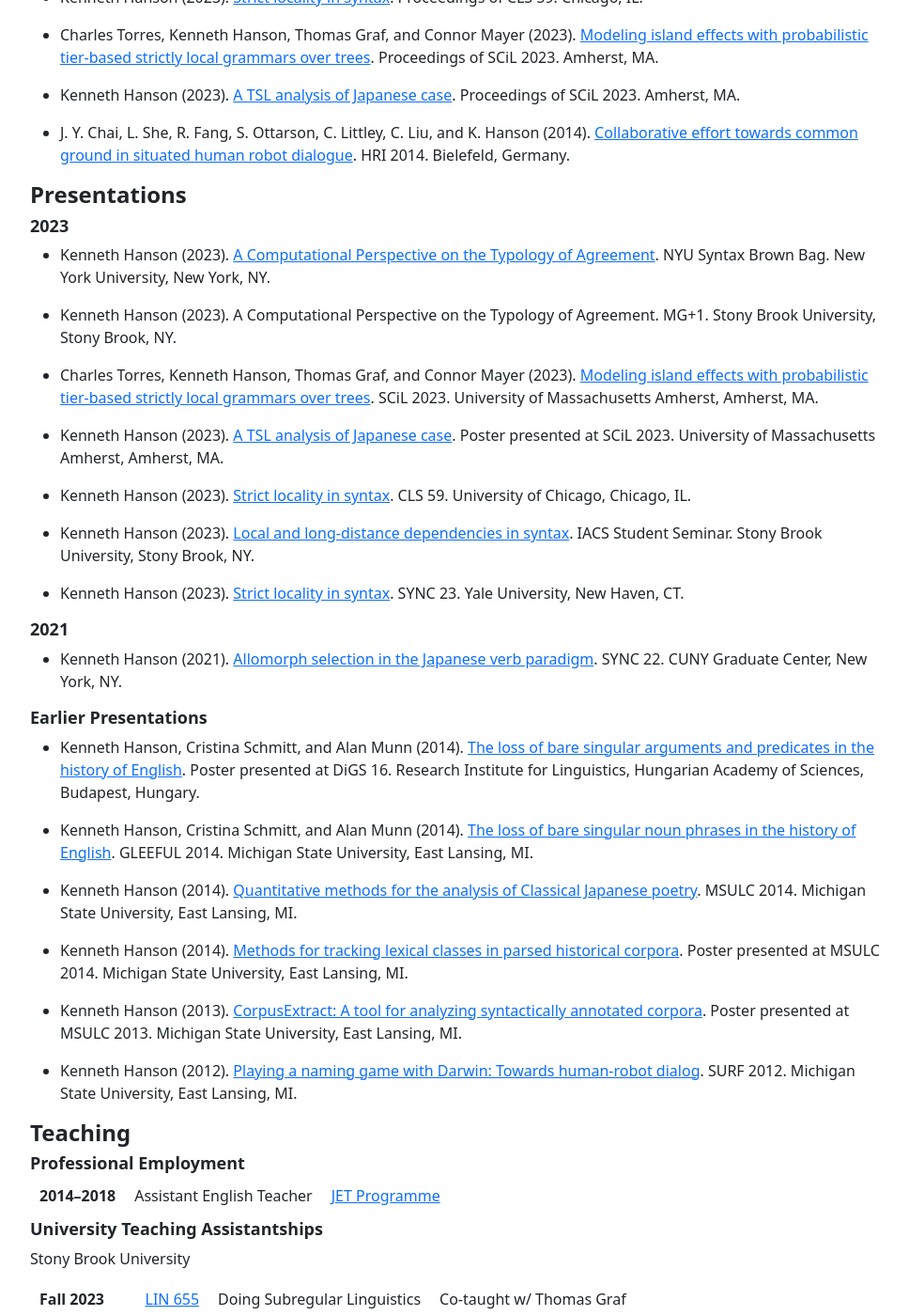
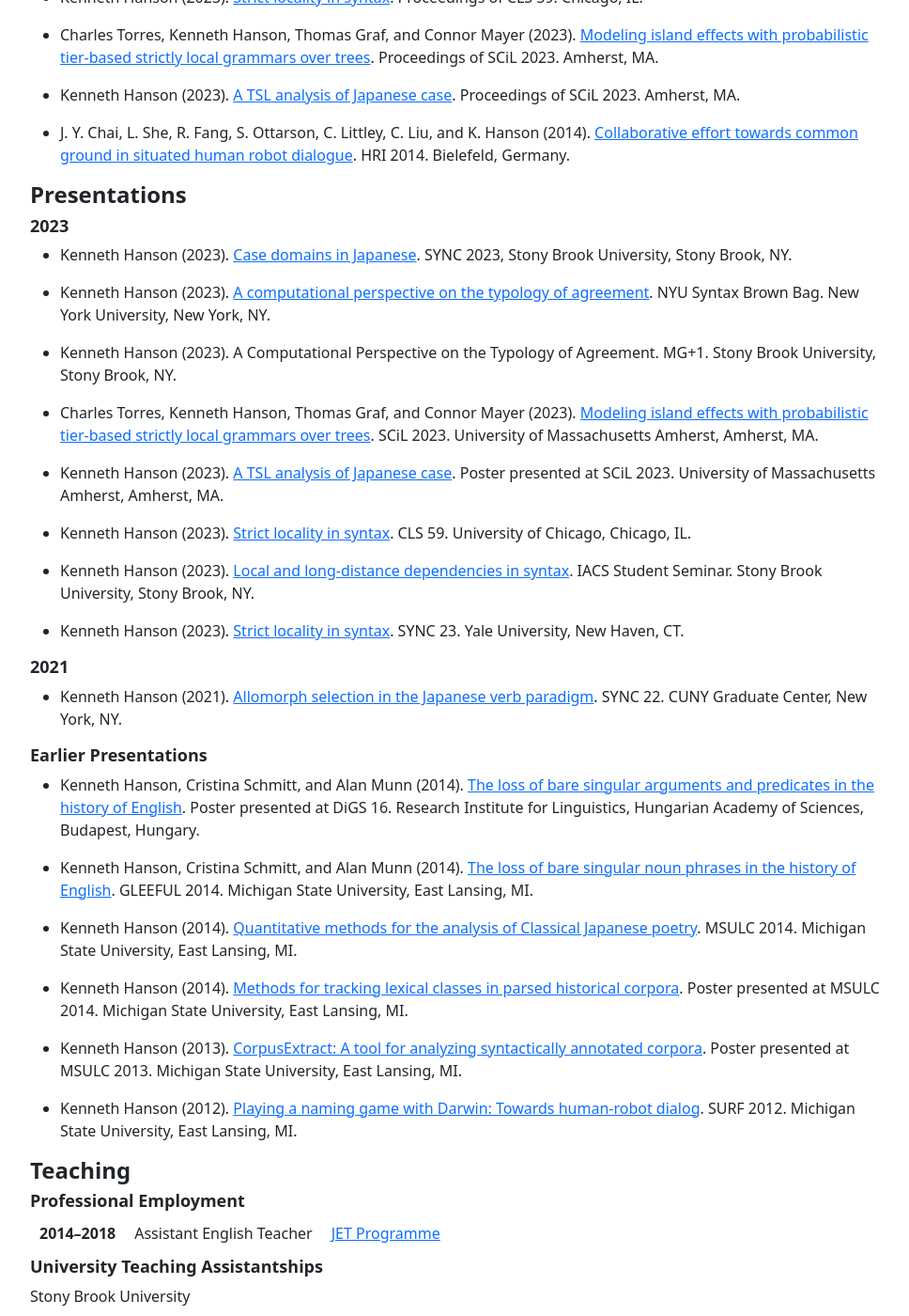
Before and after one commit to khanson679/khanson679.github.io, a Jekyll site: the page built from index.md, in a window 1280 px wide and 1400 px high, scrolled down 431 px. Shown: the whole window at 94% size, without its empty margins (150-1118 px from the left). Built offline with Jekyll 4.4.1, drawn with Linux system fonts in a browser that asks for light colours; some of the changed text lies outside the part shown.

Commit message:
Update CV.

```diff
--- a/index.md
+++ b/index.md
@@ -30,7 +30,9 @@ Some other interests of mine include: music (piano, [marimba][], music theory),
 
 ### 2023
 
-* Kenneth Hanson (2023). [A Computational Perspective on the Typology of Agreement](/files/hanson-nyubb2023-agreement-slides.pdf). NYU Syntax Brown Bag. New York University, New York, NY.
+* Kenneth Hanson (2023). [Case domains in Japanese](/files/hanson-sync-2023-jpn-case.pdf). SYNC 2023, Stony Brook University, Stony Brook, NY.
+
+* Kenneth Hanson (2023). [A computational perspective on the typology of agreement](/files/hanson-nyubb2023-agreement-slides.pdf). NYU Syntax Brown Bag. New York University, New York, NY.
 
 * Kenneth Hanson (2023). A Computational Perspective on the Typology of Agreement. MG+1. Stony Brook University, Stony Brook, NY.
 
```
Also changed, not shown: other parts of index.md (+2 -1 lines).
